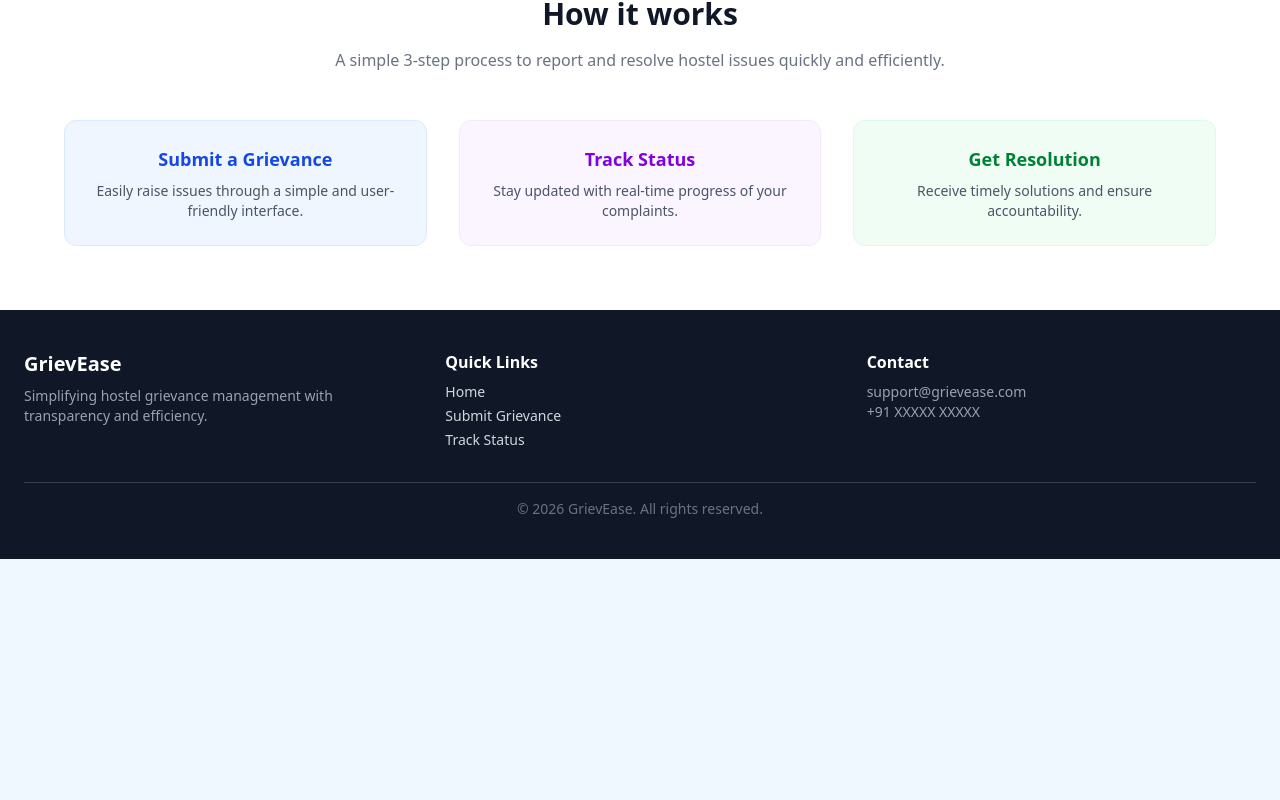
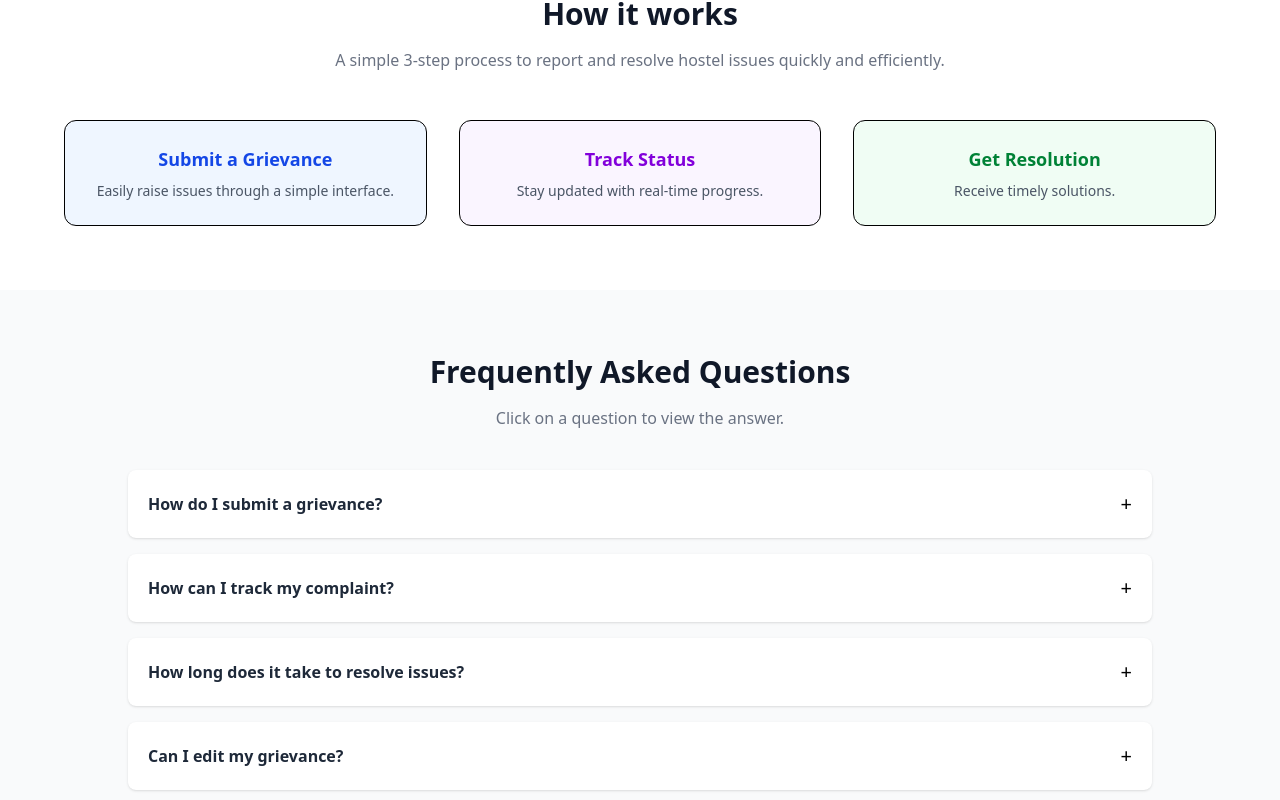
Before and after one commit to dikumardi/GrievEase, a React (Vite) app: page / in a window 1280 px wide. Shown: the part 740-1540 px from the top of the page. Before the commit the page ends 1299 px from the top, so only its background shows below. Built offline with nearby package versions, Linux system fonts and the light colour scheme.

Commit message:
feat: add interactive FAQ accordion with open/close functionality

```diff
--- a/src/pages/AdminDashboard.jsx
+++ b/src/pages/AdminDashboard.jsx
@@ -22,6 +22,18 @@ const grievances = [
       "The ceiling fan has stopped working and makes noise...",
     status: "In Progress",
   },
+
+   {
+    id: "#GR-234571",
+    title: "Food",
+    category: "mess",
+    room: "Room A-101",
+    date: "11/15/2023",
+    description:
+      "The ceiling fan has stopped working and makes noise...",
+    status: "pending",
+  },
+
 ];
 
 const StatusBadge = ({ status }) => {
--- a/src/pages/HeroSection.jsx
+++ b/src/pages/HeroSection.jsx
@@ -1,17 +1,42 @@
-import React from 'react'
+import React, { useState } from 'react'
 import Button from '../components/Button'
 import RightSectionContent from './RightSection/RightSectionContent'
 
 const HeroSection = () => {
+
+  // FAQ State
+  const [openIndex, setOpenIndex] = useState(null)
+
+  const faqs = [
+    {
+      question: "How do I submit a grievance?",
+      answer: "Go to the 'Submit Grievance' page and fill in your issue details."
+    },
+    {
+      question: "How can I track my complaint?",
+      answer: "Use the 'Track Status' page and enter your grievance ID."
+    },
+    {
+      question: "How long does it take to resolve issues?",
+      answer: "Most issues are resolved within 24–72 hours."
+    },
+    {
+      question: "Can I edit my grievance?",
+      answer: "Currently editing is not supported. Contact admin for updates."
+    }
+  ]
+
+  const toggleFAQ = (index) => {
+    setOpenIndex(openIndex === index ? null : index)
+  }
+
   return (
     <>
       {/* HERO SECTION */}
       <section className="px-6 py-16 bg-gradient-to-br from-blue-50 via-white to-blue-100">
         <div className="max-w-7xl mx-auto flex flex-col-reverse lg:flex-row items-center gap-12">
 
-          {/* LEFT */}
           <div className="flex-1 text-center lg:text-left">
-
             <span className="inline-block text-blue-700 bg-blue-200 rounded-full px-4 py-1 text-sm mb-4">
               🚀 Introducing the New System
             </span>
@@ -30,7 +55,6 @@ const HeroSection = () => {
             </div>
           </div>
 
-          {/* RIGHT */}
           <div className="flex-1 w-full">
             <RightSectionContent />
           </div>
@@ -52,36 +76,72 @@ const HeroSection = () => {
 
           <div className="grid gap-8 sm:grid-cols-2 lg:grid-cols-3">
 
-            {/* CARD 1 */}
-            <div className="p-6 bg-blue-50 border border-blue-100 rounded-xl hover:shadow-lg hover:-translate-y-1 transition">
+            <div className="p-6 bg-blue-50 border rounded-xl hover:shadow-lg transition">
               <h3 className="font-semibold text-lg mb-2 text-blue-700">
                 Submit a Grievance
               </h3>
               <p className="text-gray-600 text-sm">
-                Easily raise issues through a simple and user-friendly interface.
+                Easily raise issues through a simple interface.
               </p>
             </div>
 
-            {/* CARD 2 */}
-            <div className="p-6 bg-purple-50 border border-purple-100 rounded-xl hover:shadow-lg hover:-translate-y-1 transition">
+            <div className="p-6 bg-purple-50 border rounded-xl hover:shadow-lg transition">
               <h3 className="font-semibold text-lg mb-2 text-purple-700">
                 Track Status
               </h3>
               <p className="text-gray-600 text-sm">
-                Stay updated with real-time progress of your complaints.
+                Stay updated with real-time progress.
               </p>
             </div>
 
-            {/* CARD 3 */}
-            <div className="p-6 bg-green-50 border border-green-100 rounded-xl hover:shadow-lg hover:-translate-y-1 transition">
+            <div className="p-6 bg-green-50 border rounded-xl hover:shadow-lg transition">
               <h3 className="font-semibold text-lg mb-2 text-green-700">
                 Get Resolution
               </h3>
               <p className="text-gray-600 text-sm">
-                Receive timely solutions and ensure accountability.
+                Receive timely solutions.
               </p>
             </div>
 
+          </div>
+        </div>
+      </section>
+
+      {/* FAQ SECTION (ACCORDION) */}
+      <section className="px-6 py-16 bg-gray-50">
+        <div className="max-w-5xl mx-auto">
+
+          <h2 className="text-3xl font-bold text-center text-gray-900 mb-4">
+            Frequently Asked Questions
+          </h2>
+
+          <p className="text-gray-500 text-center mb-10">
+            Click on a question to view the answer.
+          </p>
+
+          <div className="space-y-4">
+            {faqs.map((faq, index) => (
+              <div
+                key={index}
+                className="bg-white rounded-lg shadow cursor-pointer"
+                onClick={() => toggleFAQ(index)}
+              >
+                <div className="flex justify-between items-center p-5">
+                  <h3 className="font-semibold text-gray-800">
+                    {faq.question}
+                  </h3>
+                  <span className="text-xl">
+                    {openIndex === index ? "-" : "+"}
+                  </span>
+                </div>
+
+                {openIndex === index && (
+                  <div className="px-5 pb-5 text-sm text-gray-600">
+                    {faq.answer}
+                  </div>
+                )}
+              </div>
+            ))}
           </div>
 
         </div>
@@ -91,27 +151,24 @@ const HeroSection = () => {
       <footer className="bg-gray-900 text-gray-300 px-6 py-10">
         <div className="max-w-7xl mx-auto grid gap-8 md:grid-cols-3">
 
-          {/* Brand */}
           <div>
             <h3 className="text-xl font-bold text-white mb-2">
               GrievEase
             </h3>
             <p className="text-sm text-gray-400">
-              Simplifying hostel grievance management with transparency and efficiency.
+              Simplifying hostel grievance management efficiently.
             </p>
           </div>
 
-          {/* Links */}
           <div>
             <h4 className="text-white font-semibold mb-2">Quick Links</h4>
             <ul className="space-y-1 text-sm">
               <li className="hover:text-white cursor-pointer">Home</li>
-              <li className="hover:text-white cursor-pointer">Submit Grievance</li>
-              <li className="hover:text-white cursor-pointer">Track Status</li>
+              <li className="hover:text-white cursor-pointer">Submit</li>
+              <li className="hover:text-white cursor-pointer">Track</li>
             </ul>
           </div>
 
-          {/* Contact */}
           <div>
             <h4 className="text-white font-semibold mb-2">Contact</h4>
             <p className="text-sm text-gray-400">support@grievease.com</p>
@@ -120,7 +177,6 @@ const HeroSection = () => {
 
         </div>
 
-        {/* Bottom */}
         <div className="text-center text-sm text-gray-500 mt-8 border-t border-gray-700 pt-4">
           © {new Date().getFullYear()} GrievEase. All rights reserved.
         </div>
```
